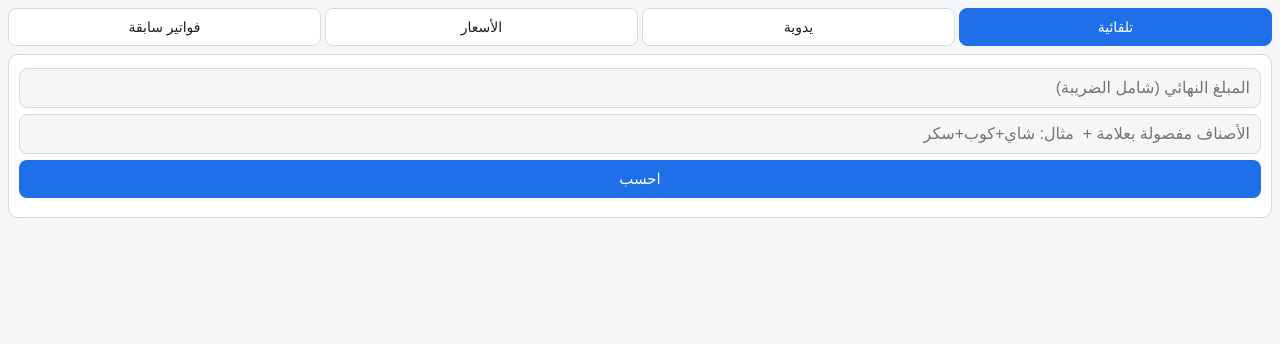
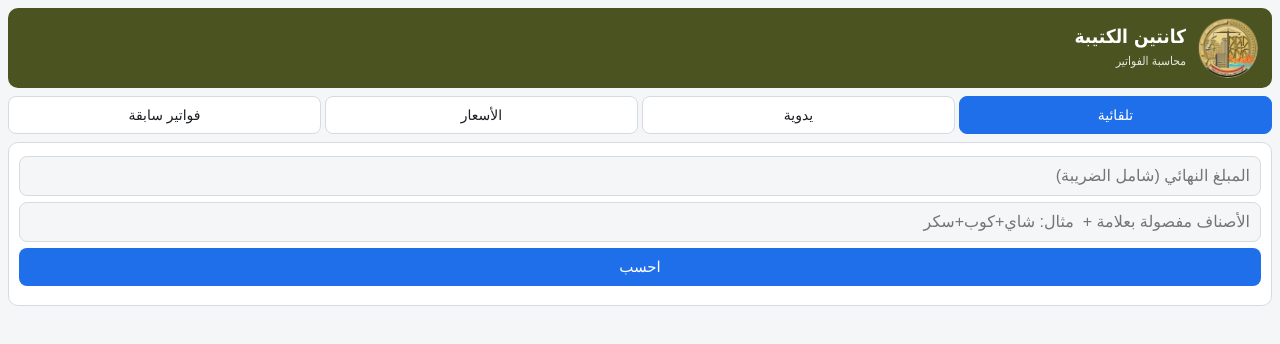
Before and after one commit to medomegahd123-sketch/canteen, a plain HTML site: page index.html in a window 1280 px wide. Drawn offline with Linux system fonts and the light colour scheme.

Commit message:
Add files via upload

```diff
--- a/index.html
+++ b/index.html
@@ -9,10 +9,13 @@
 <meta name="mobile-web-app-capable" content="yes">
 <title>محاسبة كانتين الكتيبة</title>
 <style>
-:root{--bg:#f4f6f8;--fg:#1c1f24;--card:#fff;--bd:#d6dbe1;--ac:#1f6feb;--on:#fff;--sum:#e6efff;--tax:#fff0d9;--fin:#dff3e2;--mut:#5d6672;box-sizing:border-box;padding-top:env(safe-area-inset-top,0px);padding-bottom:env(safe-area-inset-bottom,0px)}
-@media(prefers-color-scheme:dark){:root:not([data-theme="light"]){--bg:#14171b;--fg:#eceff3;--card:#1e2227;--bd:#343a42;--ac:#5b9cff;--on:#0b1220;--sum:#1c2a40;--tax:#3a2f1a;--fin:#1b3322;--mut:#9aa3ad}}
-:root[data-theme="dark"]{--bg:#14171b;--fg:#eceff3;--card:#1e2227;--bd:#343a42;--ac:#5b9cff;--on:#0b1220;--sum:#1c2a40;--tax:#3a2f1a;--fin:#1b3322;--mut:#9aa3ad}
+:root{--bg:#f4f6f8;--fg:#1c1f24;--card:#fff;--bd:#d6dbe1;--ac:#1f6feb;--on:#fff;--sum:#e6efff;--tax:#fff0d9;--fin:#dff3e2;--mut:#5d6672;--hd:#4b5320;box-sizing:border-box;padding-top:env(safe-area-inset-top,0px);padding-bottom:env(safe-area-inset-bottom,0px)}
+@media(prefers-color-scheme:dark){:root:not([data-theme="light"]){--bg:#14171b;--fg:#eceff3;--card:#1e2227;--bd:#343a42;--ac:#5b9cff;--on:#0b1220;--sum:#1c2a40;--tax:#3a2f1a;--fin:#1b3322;--mut:#9aa3ad;--hd:#3a4219}}
+:root[data-theme="dark"]{--bg:#14171b;--fg:#eceff3;--card:#1e2227;--bd:#343a42;--ac:#5b9cff;--on:#0b1220;--sum:#1c2a40;--tax:#3a2f1a;--fin:#1b3322;--mut:#9aa3ad;--hd:#3a4219}
 *{box-sizing:border-box}body{margin:0;background:var(--bg);color:var(--fg);font:16px/1.5 Tahoma,Arial,sans-serif;padding:8px}
+header{display:flex;align-items:center;gap:12px;background:var(--hd);color:#fff;border-radius:10px;padding:10px 14px;margin-bottom:8px}
+#lg{width:60px;height:60px;flex:none;border-radius:50%;overflow:hidden;background:rgba(255,255,255,.12)}#lg svg,#lg img{width:100%;height:100%;object-fit:cover;display:block}
+header h1{margin:0;font-size:19px;line-height:1.3}header small{opacity:.85;font-size:12px}
 nav{display:flex;gap:4px;margin-bottom:8px}nav button{flex:1;padding:10px 2px;font-size:14px;border:1px solid var(--bd);background:var(--card);color:var(--fg);border-radius:8px}
 nav button.on{background:var(--ac);color:var(--on);border-color:var(--ac)}
 section{display:none;background:var(--card);border:1px solid var(--bd);border-radius:10px;padding:10px}section.on{display:block}
@@ -24,6 +27,7 @@ table{width:100%;border-collapse:collapse;margin-top:8px;font-size:14px}td,th{bo
 .s td{background:var(--sum)}.t td{background:var(--tax)}.f td{background:var(--fin);font-weight:bold}
 .m{color:var(--mut);font-size:13px;margin:6px 0}h3{margin:10px 0 2px;font-size:15px}
 </style></head><body>
+<header><div id=lg><svg viewBox="0 0 64 64" xmlns="http://www.w3.org/2000/svg"><circle cx="32" cy="32" r="30" fill="#2f3a14" stroke="#c9a227" stroke-width="2"/><path d="M14 42Q9 28 20 15M50 42Q55 28 44 15" fill="none" stroke="#c9a227" stroke-width="2.5" stroke-linecap="round"/><polygon points="32,15 36.1,26.3 48.2,26.8 38.7,34.2 42,45.8 32,39 22,45.8 25.3,34.2 15.8,26.8 27.9,26.3" fill="#c9a227"/><path d="M22 52h20" stroke="#c9a227" stroke-width="2.5" stroke-linecap="round"/></svg></div><div><h1>كانتين الكتيبة</h1><small>محاسبة الفواتير</small></div></header>
 <nav><button data-t=a class=on>تلقائية</button><button data-t=m>يدوية</button><button data-t=p>الأسعار</button><button data-t=v>فواتير سابقة</button></nav>
 <datalist id=nm></datalist>
 
@@ -146,6 +150,9 @@ $('V4').onclick=()=>{if(!dr.length)return alert('أضف صنفًا واحدًا
  dr.length=0;$('V1').value='';$('V2').querySelector('.o').innerHTML='';rv()};
 $('V5').onclick=e=>{const i=e.target.dataset.i;if(i!=null&&confirm('حذف الفاتورة؟')){V.splice(i,1);sv('v',V);rv()}};
 
+// ---- شعار مخصص: ضع ملف logo.png بجانب index.html
+{const im=new Image();im.alt='';im.onload=()=>{$('lg').innerHTML='';$('lg').appendChild(im)};im.src='logo.png'}
+
 // ---- التبويبات
 document.querySelectorAll('nav button').forEach(b=>b.onclick=()=>{
  document.querySelectorAll('nav button,section').forEach(x=>x.classList.remove('on'));
```
Also changed, not shown: sw.js (+6 -4 lines), icon-192.png, icon-512.png, logo.png (added).
